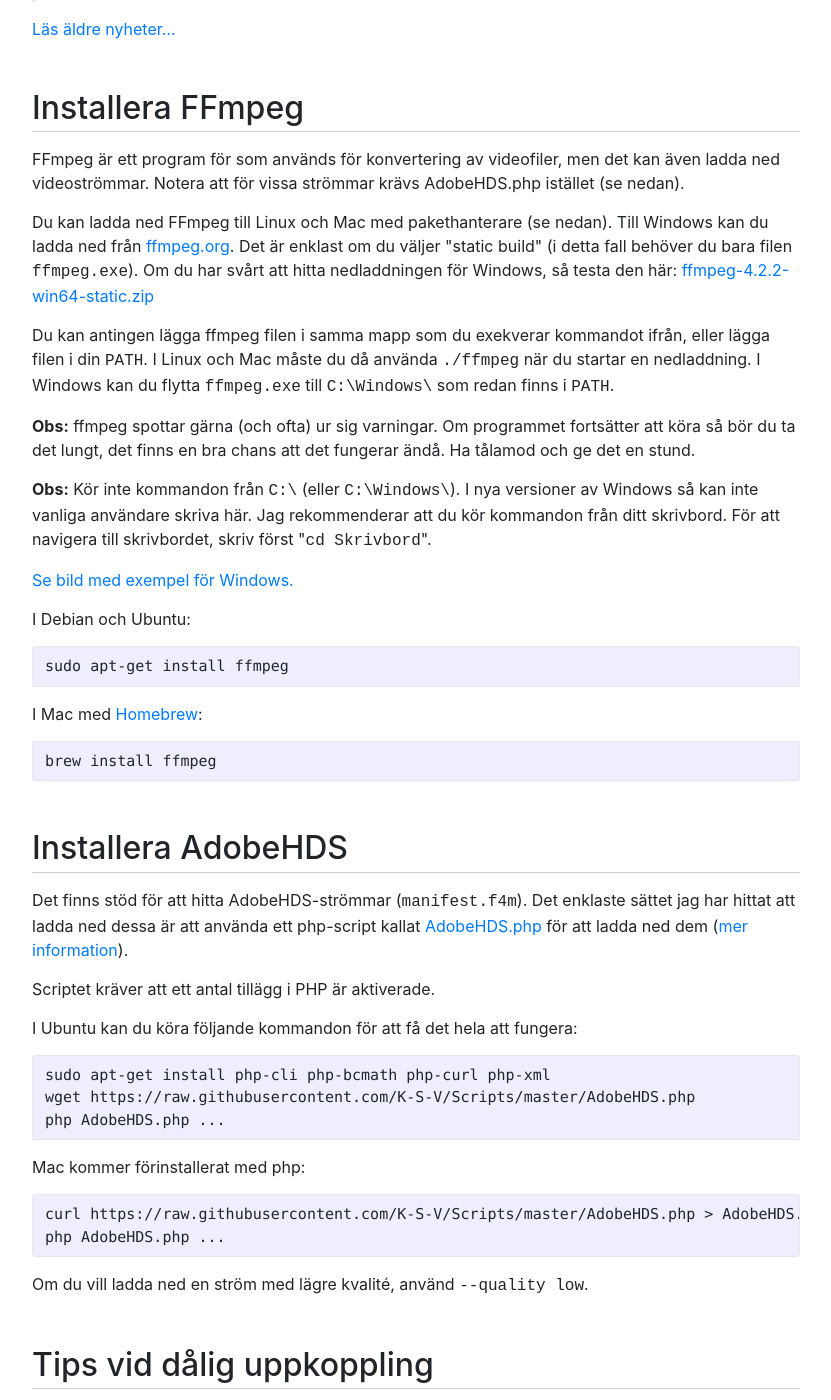
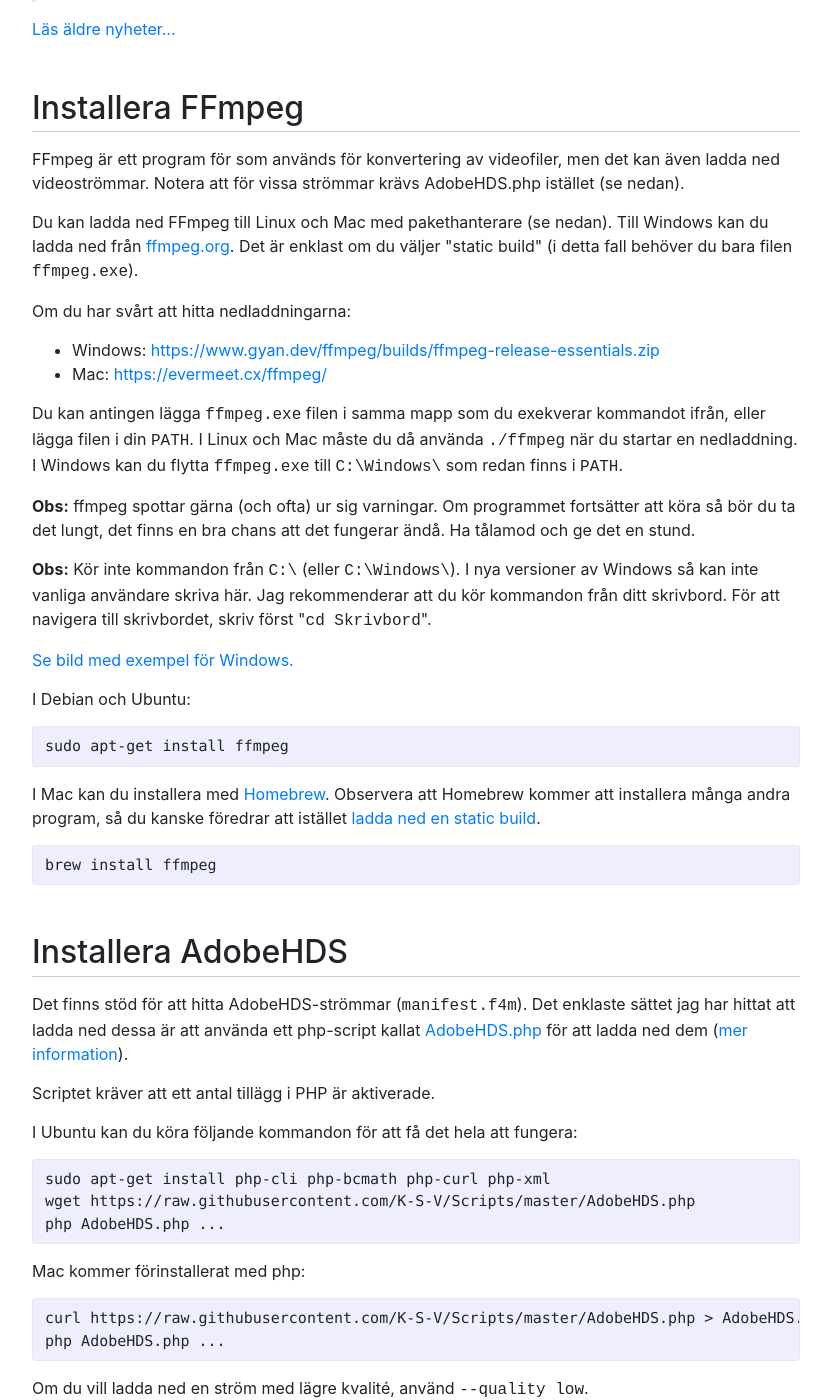
Before and after one commit to stefansundin/privatkopiera, a Jekyll site: the page built from index.html, in a window 1280 px wide and 1400 px high, scrolled down 1864 px. Shown: the whole window, without its empty margins (224-1055 px from the left). Built offline with Jekyll 4.4.1, drawn with Linux system fonts in a browser that asks for light colours.

Commit message:
Update ffmpeg instructions. I no longer recommend using Homebrew on Mac because of all of the crap it will install as dependencies, just use a static build instead. And https://ffmpeg.zeranoe.com/ is gone.

```diff
--- a/index.html
+++ b/index.html
@@ -120,9 +120,15 @@
 
     <p>FFmpeg är ett program för som används för konvertering av videofiler, men det kan även ladda ned videoströmmar. Notera att för vissa strömmar krävs AdobeHDS.php istället (se nedan).</p>
 
-    <p>Du kan ladda ned FFmpeg till Linux och Mac med pakethanterare (se nedan). Till Windows kan du ladda ned från <a href="http://ffmpeg.org/download.html">ffmpeg.org</a>. Det är enklast om du väljer "static build" (i detta fall behöver du bara filen <tt>ffmpeg.exe</tt>). Om du har svårt att hitta nedladdningen för Windows, så testa den här: <a href="https://ffmpeg.zeranoe.com/builds/win64/static/ffmpeg-4.2.2-win64-static.zip">ffmpeg-4.2.2-win64-static.zip</a></p>
+    <p>Du kan ladda ned FFmpeg till Linux och Mac med pakethanterare (se nedan). Till Windows kan du ladda ned från <a href="https://ffmpeg.org/download.html">ffmpeg.org</a>. Det är enklast om du väljer "static build" (i detta fall behöver du bara filen <tt>ffmpeg.exe</tt>).</p>
 
-    <p>Du kan antingen lägga ffmpeg filen i samma mapp som du exekverar kommandot ifrån, eller lägga filen i din <tt>PATH</tt>. I Linux och Mac måste du då använda <tt>./ffmpeg</tt> när du startar en nedladdning. I Windows kan du flytta <tt>ffmpeg.exe</tt> till <tt>C:\Windows\</tt> som redan finns i <tt>PATH</tt>.</p>
+    <p>Om du har svårt att hitta nedladdningarna:</p>
+    <ul>
+      <li>Windows: <a href="https://www.gyan.dev/ffmpeg/builds/ffmpeg-release-essentials.zip">https://www.gyan.dev/ffmpeg/builds/ffmpeg-release-essentials.zip</a></li>
+      <li>Mac: <a href="https://evermeet.cx/ffmpeg/">https://evermeet.cx/ffmpeg/</a></li>
+    </ul>
+
+    <p>Du kan antingen lägga <tt>ffmpeg.exe</tt> filen i samma mapp som du exekverar kommandot ifrån, eller lägga filen i din <tt>PATH</tt>. I Linux och Mac måste du då använda <tt>./ffmpeg</tt> när du startar en nedladdning. I Windows kan du flytta <tt>ffmpeg.exe</tt> till <tt>C:\Windows\</tt> som redan finns i <tt>PATH</tt>.</p>
 
     <p><strong>Obs:</strong> ffmpeg spottar gärna (och ofta) ur sig varningar. Om programmet fortsätter att köra så bör du ta det lungt, det finns en bra chans att det fungerar ändå. Ha tålamod och ge det en stund.</p>
 
@@ -136,7 +142,7 @@
 sudo apt-get install ffmpeg
 {% endhighlight %}
 
-    <p>I Mac med <a href="https://brew.sh/">Homebrew</a>:</p>
+    <p>I Mac kan du installera med <a href="https://brew.sh/">Homebrew</a>. Observera att Homebrew kommer att installera många andra program, så du kanske föredrar att istället <a href="https://evermeet.cx/ffmpeg/">ladda ned en static build</a>.</p>
 
 {% highlight shell %}
 brew install ffmpeg
```
